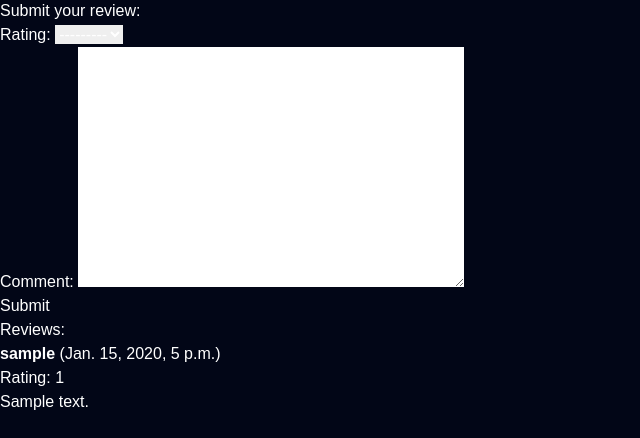
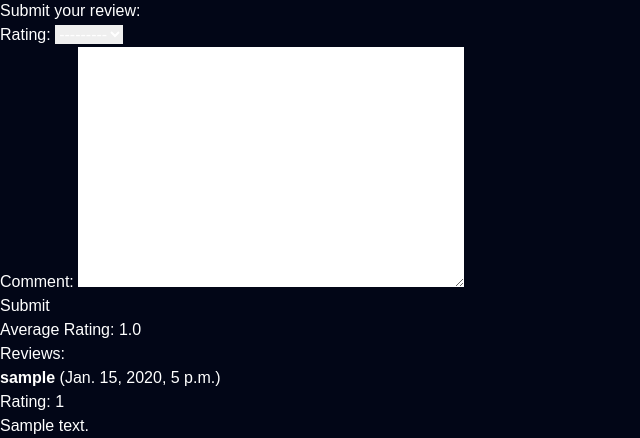
Before and after one commit to AyamPanapis/MyBookList, a Django app: page /book/1/ in a window 1280 px wide. Shown: the part 445-883 px from the top of the page, without its empty margins (0-640 px from the left). Before the commit the page ends 855 px from the top, so only its background shows below. Run offline with Django 4.2, Linux system fonts and the light colour scheme; a user stored in the database is signed in; tables that the repository leaves empty hold one stand-in row (values such as "Sample post"); grey boxes marked "Sample" are stand-in pictures; some libraries are stand-ins or nearby versions.

Commit message:
Adding review rating and average

```diff
--- a/book/templates/book.html
+++ b/book/templates/book.html
@@ -19,6 +19,8 @@
     <input type="submit" value="Submit">
 </form>
 
+<p>Average Rating: {{ average_rating }}</p>
+
 <!-- Displaying existing reviews -->
 <h3>Reviews:</h3>
 {% for review in reviews %}
@@ -28,6 +30,7 @@
     Rating: {{ review.rating }}
     <p>{{ review.comment }}</p>
 </div>
+
 {% empty %}
 <p>No reviews yet. Be the first to review this book!</p>
 {% endfor %}
--- a/book/views.py
+++ b/book/views.py
@@ -6,6 +6,7 @@ from .models import Review
 from .forms import ReviewForm
 from django.contrib.auth.decorators import login_required
 import datetime
+from django.db.models import Avg
 
 @login_required
 def show_books(request, book_id):
@@ -25,5 +26,9 @@ def show_books(request, book_id):
     else:
         form = ReviewForm()
 
-    context = {'book': book, 'reviews': reviews, 'form': form}
+    average_rating = round(reviews.aggregate(Avg('rating'))['rating__avg'], 2)  # Assuming 'rating' is the field in your Review model.
+    if average_rating is None:
+        average_rating = "No ratings yet"
+
+    context = {'book': book, 'reviews': reviews, 'form': form, 'average_rating': average_rating}
     return render(request, 'book.html', context)
```
Lines whose indentation alone changed are shown as unchanged.
